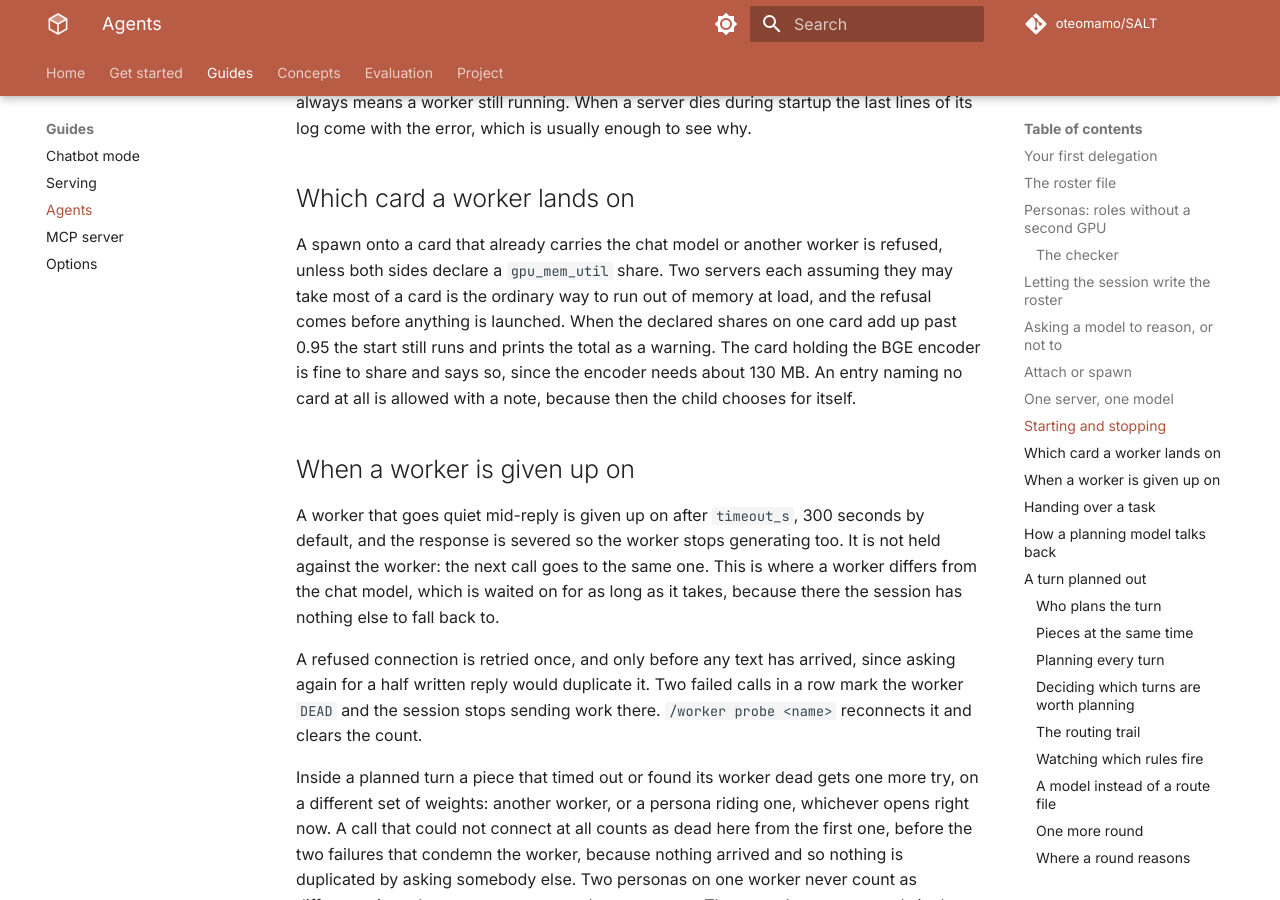
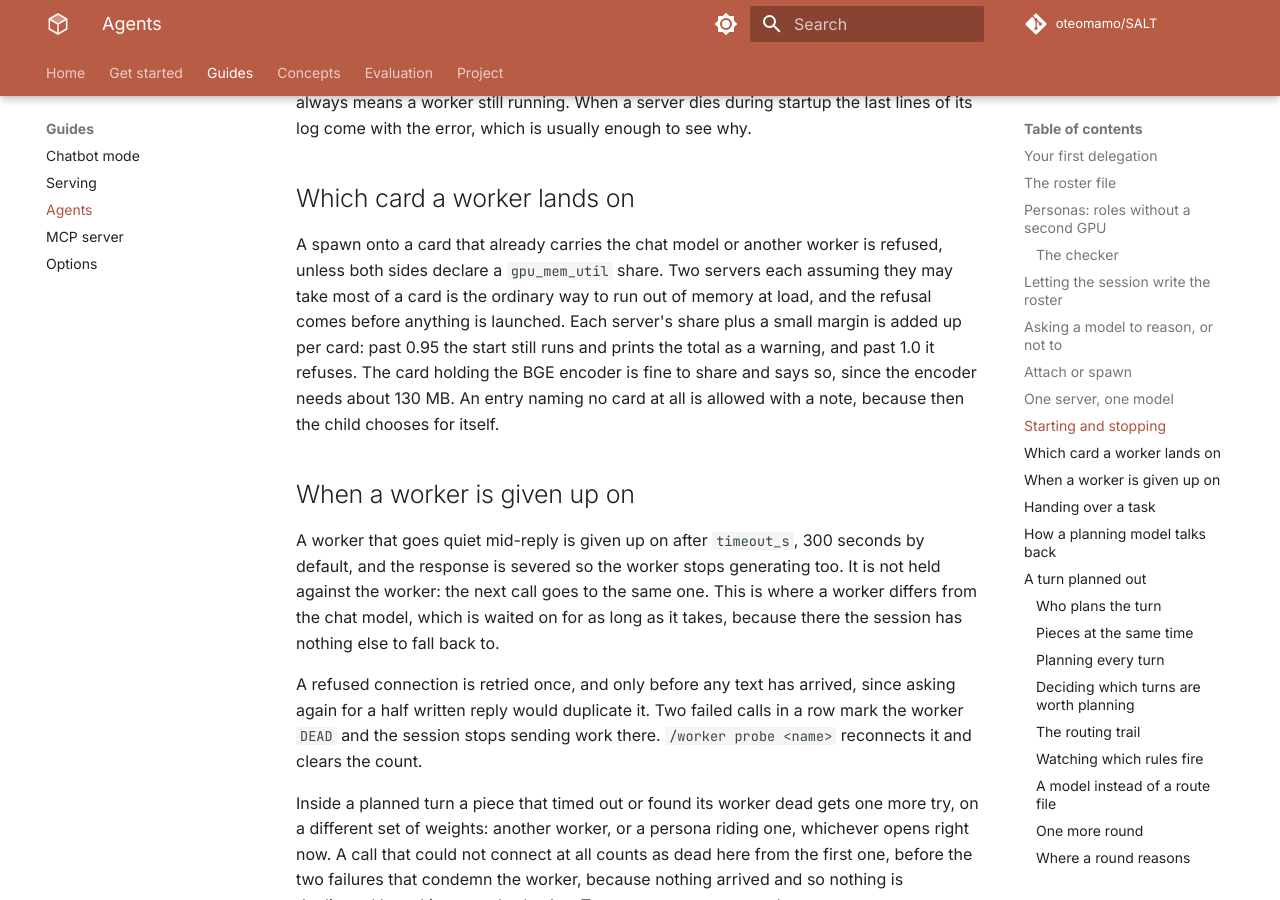
Before and after one commit to oteomamo/SALT, an MkDocs documentation site: the page built from docs/agents.md, in a window 1280 px wide and 900 px high, scrolled down 6341 px. Built offline with MkDocs 1.6.1 and Material for MkDocs 9.7.7, drawn with Linux system fonts in a browser that asks for light colours; comment, search, counter and statistics services are not loaded; the version menu is left out; some of the changed text lies outside the part shown.

Commit message:
v2.11.106 docs site: the agents page matches the shipped layer

```diff
--- a/docs/agents.md
+++ b/docs/agents.md
@@ -4,8 +4,8 @@ A chat can name other models beside the one it talks to. A roster file
 lists them, `saltChat --roster` loads it, and the session keeps a handle
 on each one. Nothing is contacted until you ask, and a session that
 never asks behaves exactly as it did before. This page covers the
-roster and the workers it starts. What a session does with a worker
-once it is up is being built over the 2.10 releases.
+roster and the workers it starts, and the sections after it cover what
+a session does with a worker once it is up.
 
 ## Your first delegation
 
@@ -321,8 +321,9 @@ A spawn onto a card that already carries the chat model or another
 worker is refused, unless both sides declare a `gpu_mem_util` share.
 Two servers each assuming they may take most of a card is the ordinary
 way to run out of memory at load, and the refusal comes before anything
-is launched. When the declared shares on one card add up past 0.95 the
-start still runs and prints the total as a warning. The card holding the
+is launched. Each server's share plus a small margin is added up per
+card: past 0.95 the start still runs and prints the total as a warning,
+and past 1.0 it refuses. The card holding the
 BGE encoder is fine to share and says so, since the encoder needs about
 130 MB. An entry naming no card at all is allowed with a note, because
 then the child chooses for itself.
--- a/pyproject.toml
+++ b/pyproject.toml
@@ -4,7 +4,7 @@ build-backend = "setuptools.build_meta"
 
 [project]
 name = "salt"
-version = "2.11.105"
+version = "2.11.106"
 description = "SALT: Salience-Aware Lexical Trie for Long-Context Compression"
 readme = "README.md"
 license = "MIT"
```
Also changed, not shown: other parts of docs/agents.md (+2 -1 lines).
